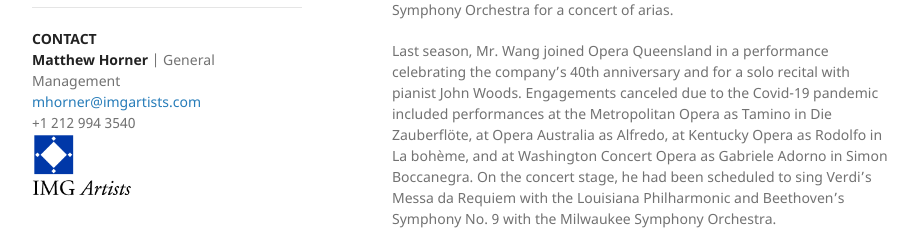
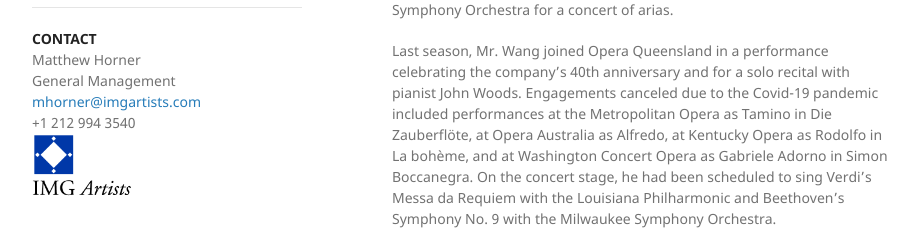
Before and after one commit to kwopera/tkw, a Jekyll site: the page built from index.md, in a window 1280 px wide. Shown: the part 371-614 px from the top of the page, without its empty margins (178-1101 px from the left). Built offline with Jekyll 4.4.1, drawn with Linux system fonts in a browser that asks for light colours.

```diff
--- a/_layouts/default.html
+++ b/_layouts/default.html
@@ -30,7 +30,8 @@
         <hr>
 
         <p><strong>CONTACT</strong><br/>
-          <strong>Matthew Horner</strong> | General Management<br/>
+          Matthew Horner<br/>
+          General Management<br/>
           <a href="mailto:mhorner@imgartists.com">mhorner@imgartists.com</a><br/>
           +1 212 994 3540<br/>
           <a href="https://imgartists.com/roster/kang-wang/" target="_blank"><img src="./assets/img/imglogo.gif" alt="IMG Artists" style="width: 100px;"/></a>
```
